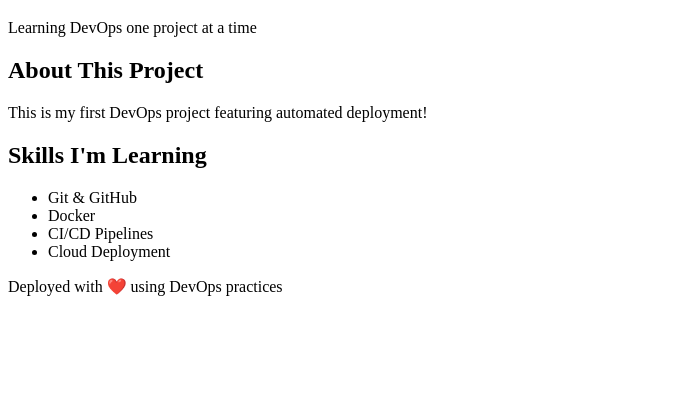
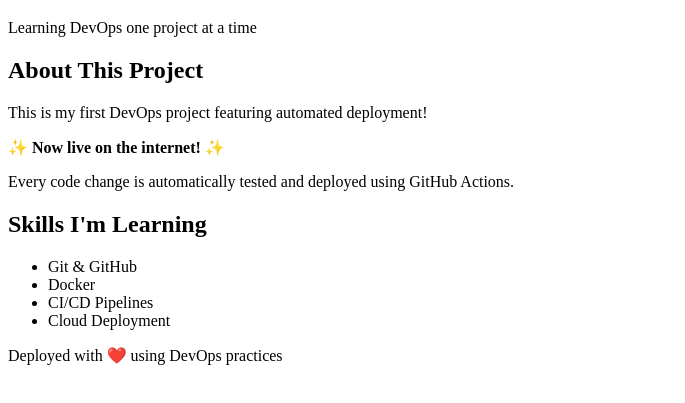
Before and after one commit to kishanpcr/devops-portfolio, a plain HTML site: page src/index.html in a window 1280 px wide. Shown: the part 61-464 px from the top of the page, without its empty margins (0-685 px from the left). Drawn offline with Linux system fonts and the light colour scheme.

Commit message:
Add live deployment notice

```diff
--- a/src/index.html
+++ b/src/index.html
@@ -13,11 +13,13 @@
     </header>
 
     <main>
-        <section class="about">
-            <h2>About This Project</h2>
-            <p>This is my first DevOps project featuring automated deployment!</p>
-            <div id="build-info"></div>
-        </section>
+      <section class="about">
+    <h2>About This Project</h2>
+    <p>This is my first DevOps project featuring automated deployment!</p>
+    <p><strong>✨ Now live on the internet! ✨</strong></p>
+    <p>Every code change is automatically tested and deployed using GitHub Actions.</p>
+    <div id="build-info"></div>
+    </section>
 
         <section class="skills">
             <h2>Skills I'm Learning</h2>
```
